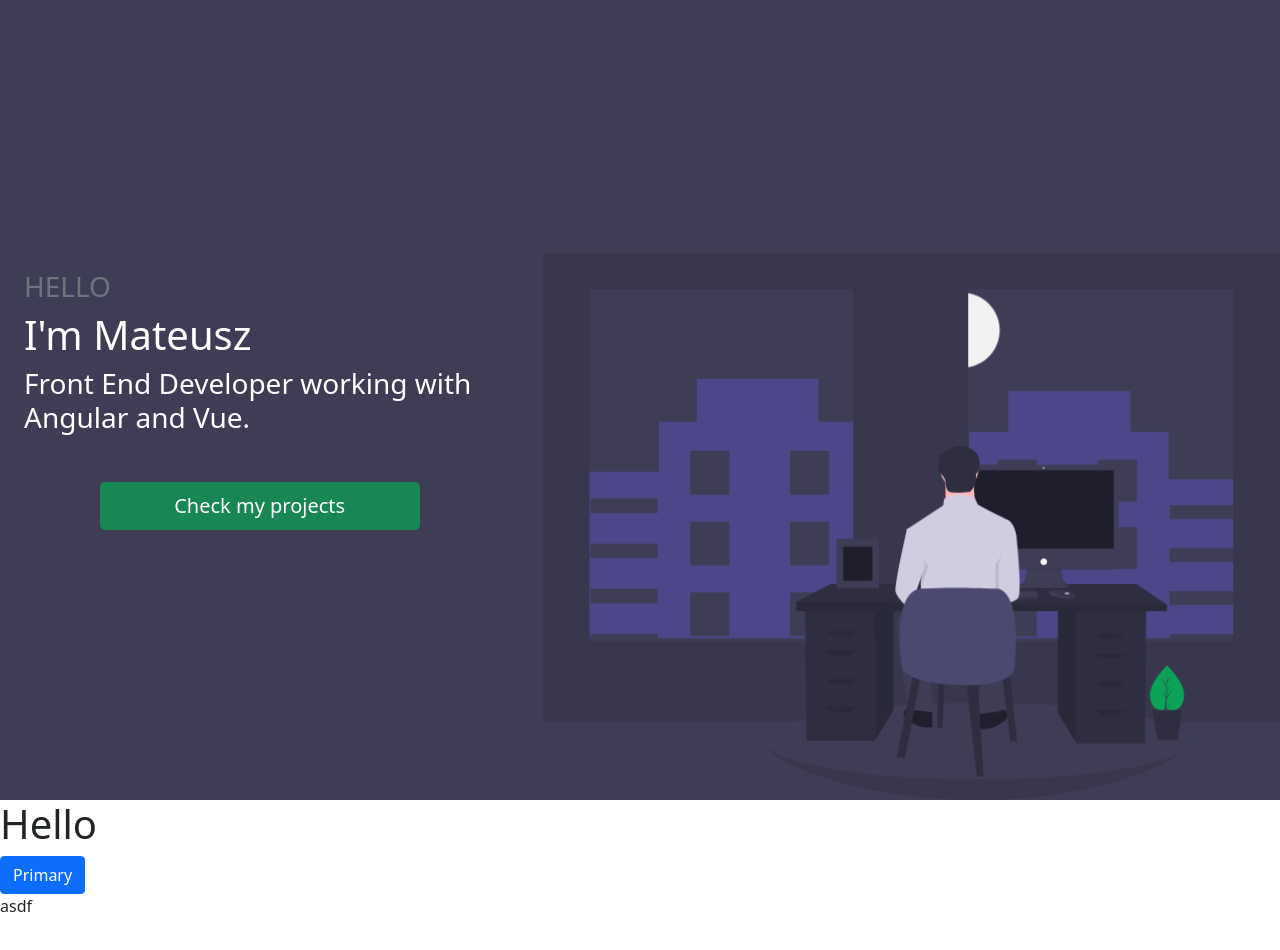
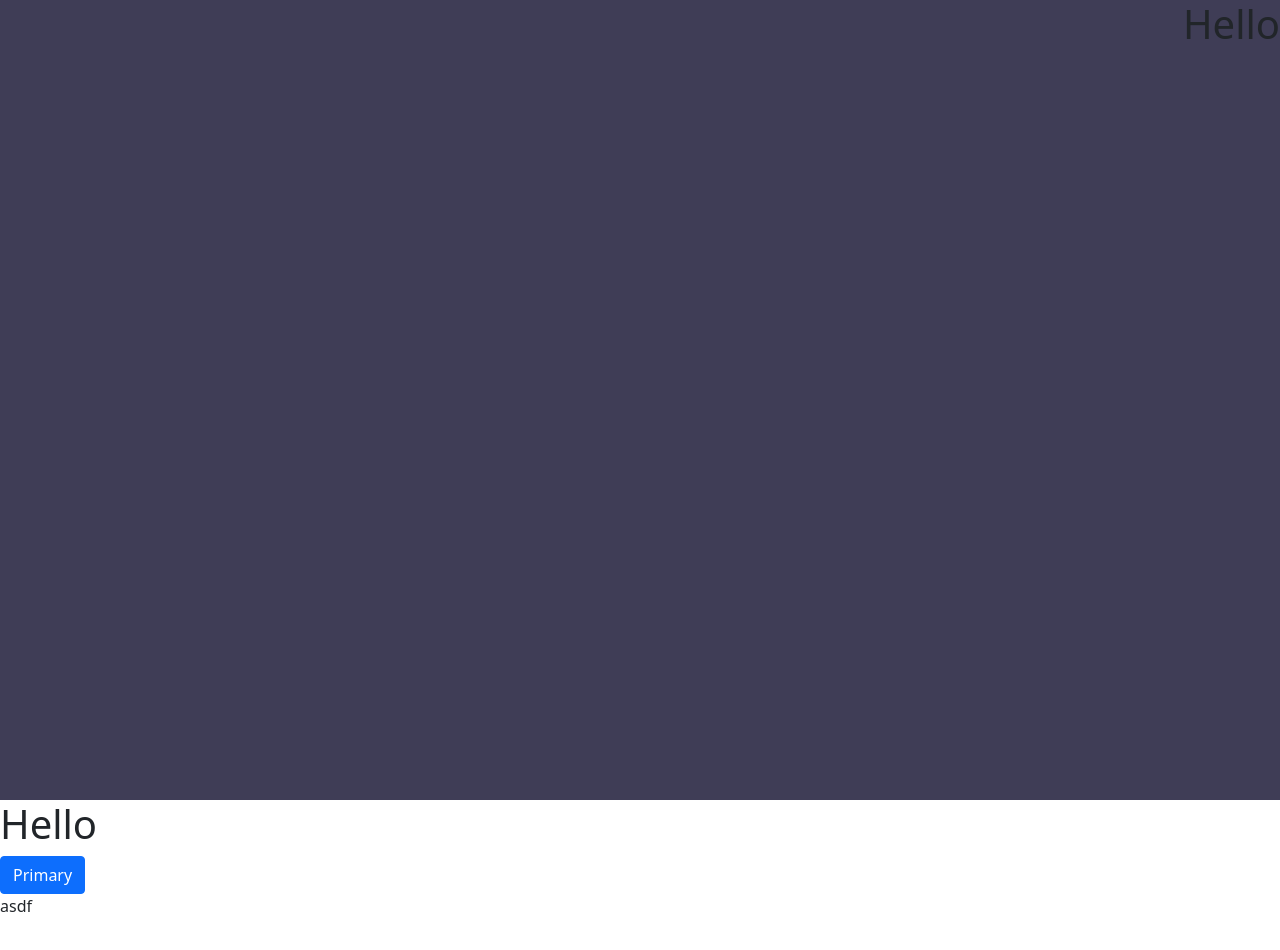
Before and after one commit to ragtam/mgk, a Svelte app: page / in a window 1280 px wide. Shown: the top 950 px of the page. Built offline with nearby package versions, Linux system fonts and the light colour scheme.

Commit message:
some changes

```diff
--- a/package.json
+++ b/package.json
@@ -5,7 +5,7 @@
   "scripts": {
     "build": "rollup -c",
     "dev": "rollup -c -w",
-    "start": "sirv public"
+    "start": "sirv public --host 0.0.0.0"
   },
   "devDependencies": {
     "@rollup/plugin-commonjs": "^17.0.0",
--- a/src/home-screen/Home.svelte
+++ b/src/home-screen/Home.svelte
@@ -1,45 +1,33 @@
 <script>
 	import ManBehindTheDesk from './Man-Behind-The-Desk.svelte';
 
-	setTimeout(() => {
-		var rellax = new Rellax('.rellax');
-	}, 0);
+	// setTimeout(() => {
+	// 	var rellax = new Rellax('.rellax');
+	// }, 0);
 </script>
 
-<div class="background-color">
-	<div class="row test">
-		<div class="col-12 col-lg-5 d-flex align-items-center min-height--half-screen">
-			<div class="rellax container" data-rellax-speed="-6">
-				<h3 class="text-uppercase text-muted">Hello</h3>
-				<h1 class="fs-1 text-white">I'm Mateusz</h1>
-				<h3 class="text-white">Front End Developer working with Angular and Vue.</h3>
-				<button type="button" class="btn btn-success btn-lg button-style mt-5"> Check my projects </button>
-			</div>
-		</div>
-
-		<div class="col-12 col-lg-7 d-flex align-items-end">
-			<ManBehindTheDesk />
-		</div>
+<div class="home">
+	<div class="leading-text">
+		<h1>Hello</h1>
+	</div>
+	<div class="image-container">
+		<ManBehindTheDesk />
 	</div>
 </div>
 
 <style>
-	.background-color {
+	.home {
+		display: flex;
+		height: 100vh;
+		justify-content: end;
 		background-color: #3f3d56;
-		overflow: hidden;
 	}
 
-	.min-height--half-screen {
-		min-height: 50vh;
+	.image-container {
+		align-self: end;
 	}
 
-	.test {
-		height: 100vh;
-	}
-
-	.button-style {
-		display: block;
-		margin: 0 auto;
-		min-width: 25vw;
+	.leading-text {
+		position: absolute;
 	}
 </style>
--- a/src/home-screen/Man-Behind-The-Desk.svelte
+++ b/src/home-screen/Man-Behind-The-Desk.svelte
@@ -6,7 +6,7 @@
 	}, 0);
 </script>
 
-<svg viewBox="0 0 1134 854" fill="none" xmlns="http://www.w3.org/2000/svg">
+<svg style="max-height: 100vh;" viewBox="0 0 1134 854" fill="none" xmlns="http://www.w3.org/2000/svg">
 	<g clip-path="url(#clip0)">
 		<path class="rellax" data-rellax-speed="-5" d="M0 11.5H1134V733.5H0V11.5Z" fill="#3F3D56" />
 		<path
```
